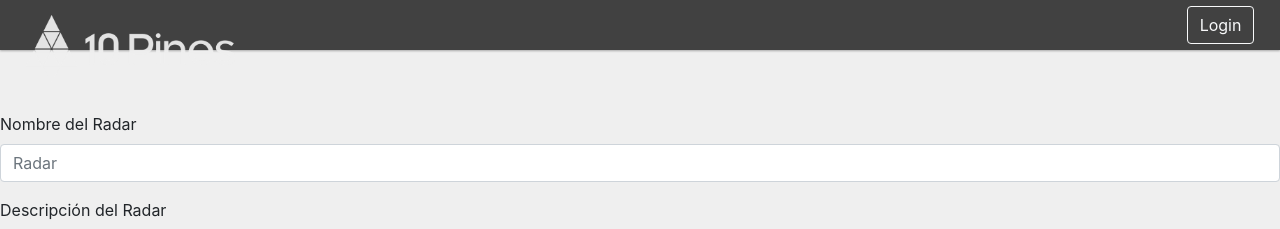
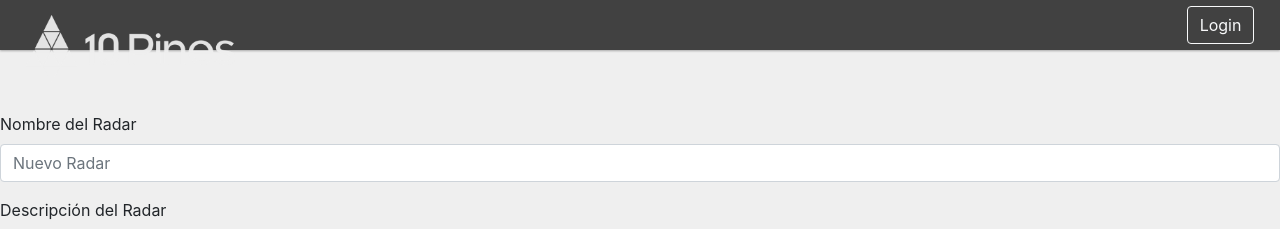
Before and after one commit to 10PinesLabs/radar, an Angular app: page /createRadar in a window 1280 px wide. Shown: the top 229 px of the page. Built offline with nearby package versions, Linux system fonts and the light colour scheme.

Commit message:
Bindeo radarName y radarDescription

```diff
--- a/src/app/create-radar/create-radar.component.html
+++ b/src/app/create-radar/create-radar.component.html
@@ -1,11 +1,26 @@
 <form>
   <div class="form-group">
     <label for="radarName">Nombre del Radar</label>
-    <input type="text" class="form-control" id="radarName" placeholder="Radar" required>
+    <input
+      type="text"
+      class="form-control"
+      [(ngModel)]="radarName"
+      name="radarName"
+      id="radarName"
+      placeholder="Nuevo Radar"
+      required
+    >
   </div>
   <div class="form-group">
     <label for="radarDescription">Descripción del Radar</label>
-    <textarea class="form-control" id="radarDescription" rows="3"></textarea>
+    <textarea
+      class="form-control"
+      [(ngModel)]="radarDescription"
+      name="radarDescription"
+      id="radarDescription"
+      rows="3"
+    >
+  </textarea>
   </div>
 
   <hr>
--- a/src/app/create-radar/create-radar.component.ts
+++ b/src/app/create-radar/create-radar.component.ts
@@ -11,6 +11,8 @@ export class CreateRadarComponent implements OnInit {
   axes: Axis[] = [];
   axisName = '';
   axisDescription = '';
+  radarName = '';
+  radarDescription = '';
 
   constructor() { }
 
```
